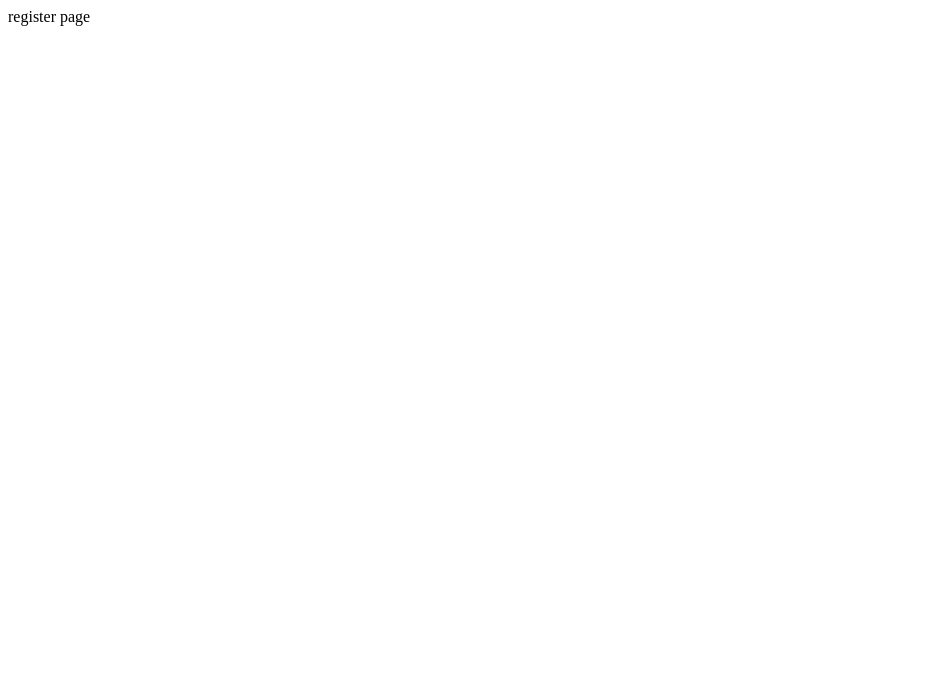
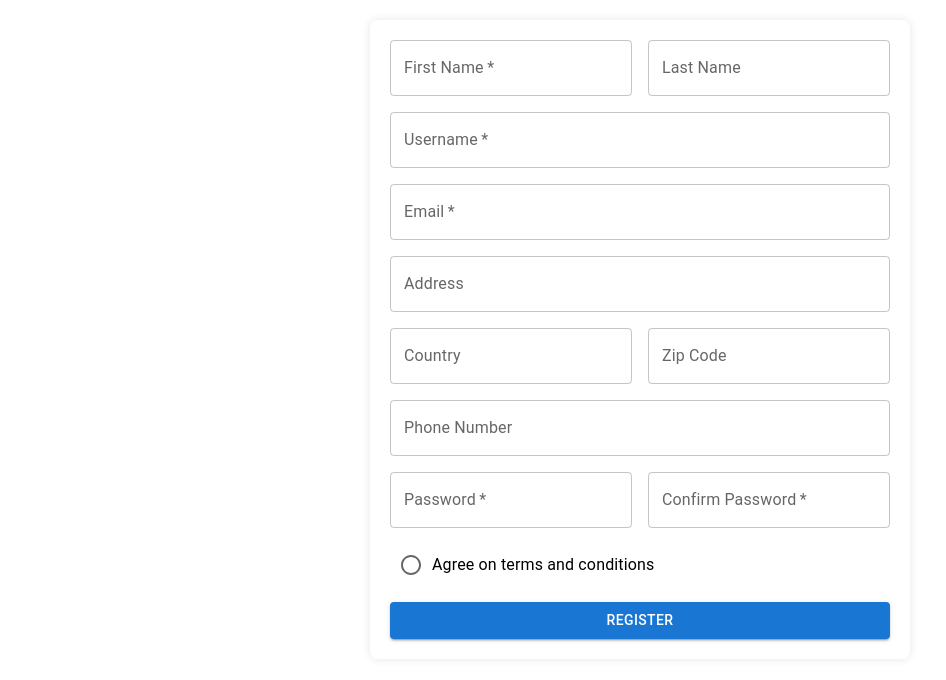
Before and after one commit to Salar-Sali/easy, a React (Vite) app: page / in a window 1280 px wide. Shown: the top 680 px of the page, without its empty margins (0-946 px from the left). Built offline with nearby package versions, Linux system fonts and the light colour scheme.

Commit message:
registration page added

```diff
--- a/src/bootstrap/helper/endpoints.ts
+++ b/src/bootstrap/helper/endpoints.ts
@@ -4,5 +4,5 @@ export const pagesRoutes = {
 };
 
 export const mainOperationsEndpoint = {
-  login: "http://127.0.0.1:8000/api/register",
+  register: "http://127.0.0.1:8000/api/register",
 };
--- a/src/pages/register/register-page.tsx
+++ b/src/pages/register/register-page.tsx
@@ -1,5 +1,206 @@
-const RegisterPage: React.FC = () => {
-  return <div>register page</div>;
+import { useState } from "react";
+import { TextField, Button, FormControlLabel, Radio, Box, Stack, CircularProgress } from "@mui/material";
+import styled from "styled-components";
+import { mainOperationsEndpoint } from "~/bootstrap/helper/endpoints";
+
+const FormContainer = styled.div`
+  max-width: 500px;
+  margin: 20px auto;
+  padding: 20px;
+  border-radius: 8px;
+  box-shadow: 0 0 10px 0 rgba(0, 0, 0, 0.1);
+`;
+
+const RegistrationForm = () => {
+  const [formData, setFormData] = useState({
+    firstName: "",
+    lastName: "",
+    username: "",
+    email: "",
+    address: "",
+    country: "",
+    zipCode: "",
+    phoneNumber: "",
+    password: "",
+    confirmPassword: "",
+    agree: false,
+  });
+  const [isLoading, setIsLoading] = useState(false);
+  const [error, setError] = useState<string | null>(null);
+
+  const handleChange = (e: React.ChangeEvent<HTMLInputElement>) => {
+    const { name, value } = e.target;
+    setFormData({
+      ...formData,
+      [name]: value,
+    });
+  };
+
+  const handleCheckboxChange = (e: React.ChangeEvent<HTMLInputElement>) => {
+    setFormData({ ...formData, agree: e.target.checked });
+  };
+
+  const handleSubmit = async (e: React.FormEvent) => {
+    e.preventDefault();
+    setIsLoading(true);
+    setError(null);
+
+    try {
+      const response = await fetch(mainOperationsEndpoint.register, {
+        method: "POST",
+        headers: {
+          "Content-Type": "application/json",
+        },
+        body: JSON.stringify(formData),
+      });
+
+      if (!response.ok) {
+        throw new Error( "Registration failed");
+      }
+
+      const data = await response.json();
+      console.log("Registration successful:", data);
+    } catch (err) {
+      setError("An error occurred during registration");
+    } finally {
+      setIsLoading(false);
+    }
+  };
+
+  return (
+    <FormContainer>
+      <form onSubmit={handleSubmit}>
+        <Stack spacing={2}>
+          {/* First Name & Last Name */}
+          <Box display="flex" gap={2}>
+            <TextField
+              label="First Name"
+              name="firstName"
+              value={formData.firstName}
+              onChange={handleChange}
+              fullWidth
+              required
+            />
+            <TextField
+              label="Last Name"
+              name="lastName"
+              value={formData.lastName}
+              onChange={handleChange}
+              fullWidth
+
+            />
+          </Box>
+
+          {/* Username */}
+          <TextField
+            label="Username"
+            name="username"
+            value={formData.username}
+            onChange={handleChange}
+            fullWidth
+            required
+          />
+
+          {/* Email */}
+          <TextField
+            label="Email"
+            name="email"
+            type="email"
+            value={formData.email}
+            onChange={handleChange}
+            fullWidth
+            required
+          />
+
+          {/* Address */}
+          <TextField
+            label="Address"
+            name="address"
+            value={formData.address}
+            onChange={handleChange}
+            fullWidth
+
+          />
+
+          {/* Country & Zip Code */}
+          <Box display="flex" gap={2}>
+            <TextField
+              label="Country"
+              name="country"
+              value={formData.country}
+              onChange={handleChange}
+              fullWidth
+
+            />
+            <TextField
+              label="Zip Code"
+              name="zipCode"
+              value={formData.zipCode}
+              onChange={handleChange}
+              fullWidth
+
+            />
+          </Box>
+
+          {/* Phone Number */}
+          <TextField
+            label="Phone Number"
+            name="phoneNumber"
+            value={formData.phoneNumber}
+            onChange={handleChange}
+            fullWidth
+
+          />
+
+          {/* Password & Confirm Password */}
+          <Box display="flex" gap={2}>
+            <TextField
+              label="Password"
+              name="password"
+              type="password"
+              value={formData.password}
+              onChange={handleChange}
+              fullWidth
+              required
+            />
+            <TextField
+              label="Confirm Password"
+              name="confirmPassword"
+              type="password"
+              value={formData.confirmPassword}
+              onChange={handleChange}
+              fullWidth
+              required
+            />
+          </Box>
+
+          {/* Agree on Terms */}
+          <FormControlLabel
+            control={<Radio checked={formData.agree} onChange={handleCheckboxChange} />}
+            label="Agree on terms and conditions"
+          />
+
+
+          {/* Submit Button */}
+          <Button
+            type="submit"
+            variant="contained"
+            color="primary"
+            fullWidth
+            disabled={isLoading}
+            >
+            {isLoading ? <CircularProgress size={24} /> : "Register"}
+          </Button>
+            {/* Error Message */}
+            {error && (
+              <Box color="error.main" sx={{ mt: 1 }}>
+                {error}
+              </Box>
+            )}
+        </Stack>
+      </form>
+    </FormContainer>
+  );
 };
 
-export default RegisterPage;
+export default RegistrationForm;
```
